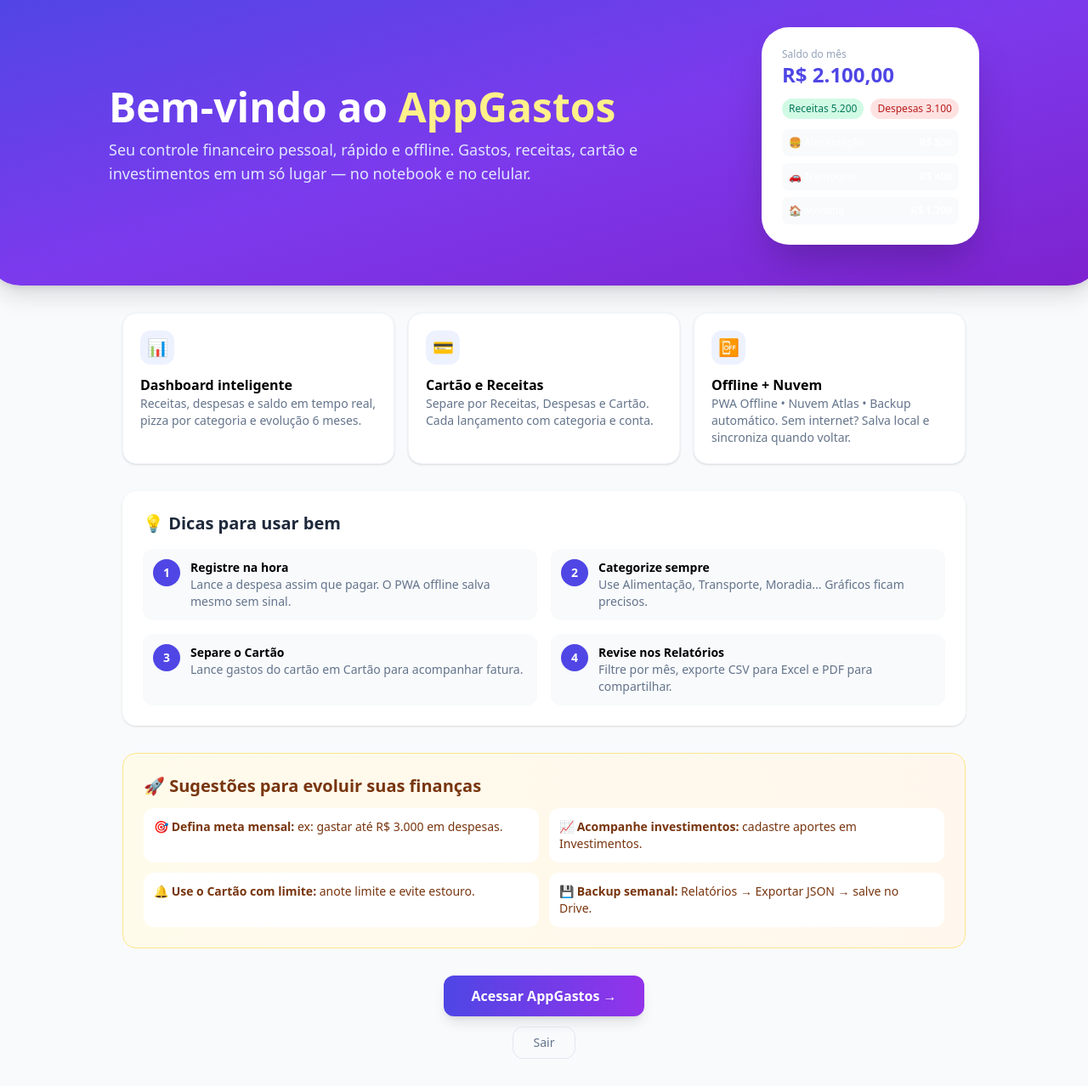
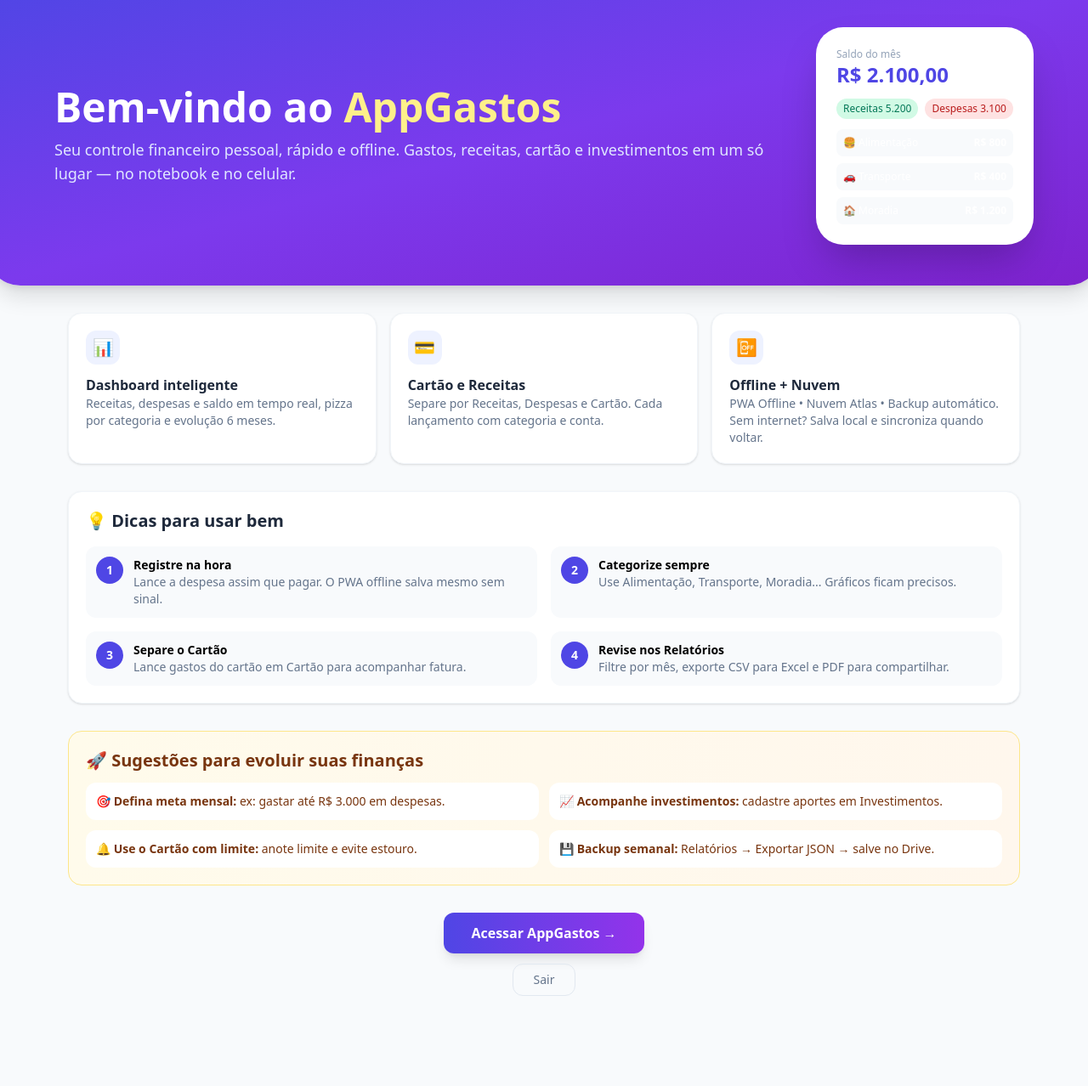
Before and after one commit to darcioliveiradeveloper/appgastos, a React (Vite) app in the folder frontend/: page / in a window 1280 px wide. Shown: the whole page at 85% size. After the commit the page ends 1204 px from the top, so only its background shows below. Built offline with nearby package versions, Linux system fonts and the light colour scheme; no server answers.

Commit message:
welcome caixas padronizadas max-w-6xl igual dashboard, sem scroll, titulos bold

```diff
--- a/frontend/src/pages/BemVindo.jsx
+++ b/frontend/src/pages/BemVindo.jsx
@@ -30,7 +30,7 @@ export default function BemVindo(){
     <div className="space-y-8 -m-4">
       {/* Hero */}
       <section className="bg-gradient-to-br from-indigo-600 via-violet-600 to-purple-700 text-white p-8 md:p-12 rounded-b-[2.5rem] shadow-xl relative">
-        <div className="max-w-5xl mx-auto">
+        <div className="max-w-6xl mx-auto">
           <div className="flex flex-col md:flex-row items-center gap-8">
             <div className="flex-1">
               <h1 className="text-4xl md:text-5xl font-extrabold leading-tight">Bem-vindo ao <span className="text-yellow-200">AppGastos</span></h1>
@@ -51,16 +51,16 @@ export default function BemVindo(){
         </div>
       </section>
 
-      <div className="max-w-5xl mx-auto px-4 space-y-8">
+      <div className="max-w-6xl mx-auto px-4 space-y-8 w-full overflow-hidden">
         {/* O que faz */}
-        <section className="grid md:grid-cols-3 gap-4">
+        <section className="grid md:grid-cols-3 gap-4 w-full">
           <Feature icon="📊" title="Dashboard inteligente" desc="Receitas, despesas e saldo em tempo real, pizza por categoria e evolução 6 meses." />
           <Feature icon="💳" title="Cartão e Receitas" desc="Separe por Receitas, Despesas e Cartão. Cada lançamento com categoria e conta." />
           <Feature icon="📴" title="Offline + Nuvem" desc="PWA Offline • Nuvem Atlas • Backup automático. Sem internet? Salva local e sincroniza quando voltar." />
         </section>
 
         {/* Dicas */}
-        <section className="bg-white rounded-2xl shadow p-6">
+        <section className="bg-white rounded-2xl shadow border border-slate-100 p-5 w-full overflow-hidden">
           <h2 className="text-xl font-extrabold text-slate-800">💡 Dicas para usar bem</h2>
           <div className="grid md:grid-cols-2 gap-4 mt-4 text-sm">
             <Tip n="1" t="Registre na hora" d="Lance a despesa assim que pagar. O PWA offline salva mesmo sem sinal." />
@@ -71,7 +71,7 @@ export default function BemVindo(){
         </section>
 
         {/* Sugestões */}
-        <section className="bg-gradient-to-r from-amber-50 to-orange-50 border border-amber-200 rounded-2xl p-6">
+        <section className="bg-gradient-to-r from-amber-50 to-orange-50 border border-amber-200 rounded-2xl p-5 w-full overflow-hidden">
           <h2 className="text-xl font-extrabold text-amber-900">🚀 Sugestões para evoluir suas finanças</h2>
           <ul className="grid md:grid-cols-2 gap-3 mt-3 text-sm text-amber-900">
             <li className="bg-white p-3 rounded-xl">🎯 <b>Defina meta mensal:</b> ex: gastar até R$ 3.000 em despesas.</li>
@@ -89,5 +89,5 @@ export default function BemVindo(){
     </div>
   )
 }
-function Feature({icon, title, desc}){ return <div className="bg-white p-5 rounded-2xl shadow border border-slate-100"><div className="w-10 h-10 bg-indigo-50 rounded-xl flex items-center justify-center text-xl">{icon}</div><h3 className="font-bold mt-3">{title}</h3><p className="text-sm text-slate-500">{desc}</p></div> }
+function Feature({icon, title, desc}){ return <div className="bg-white p-5 rounded-2xl shadow border border-slate-100 w-full overflow-hidden"><div className="w-10 h-10 bg-indigo-50 rounded-xl flex items-center justify-center text-xl">{icon}</div><h3 className="font-extrabold mt-3 text-slate-800">{title}</h3><p className="text-sm text-slate-500">{desc}</p></div> }
 function Tip({n,t,d}){ return <div className="flex gap-3 bg-slate-50 p-3 rounded-xl"><div className="w-8 h-8 bg-indigo-600 text-white rounded-full flex items-center justify-center font-bold text-sm shrink-0">{n}</div><div><p className="font-bold">{t}</p><p className="text-slate-500">{d}</p></div></div> }
```
